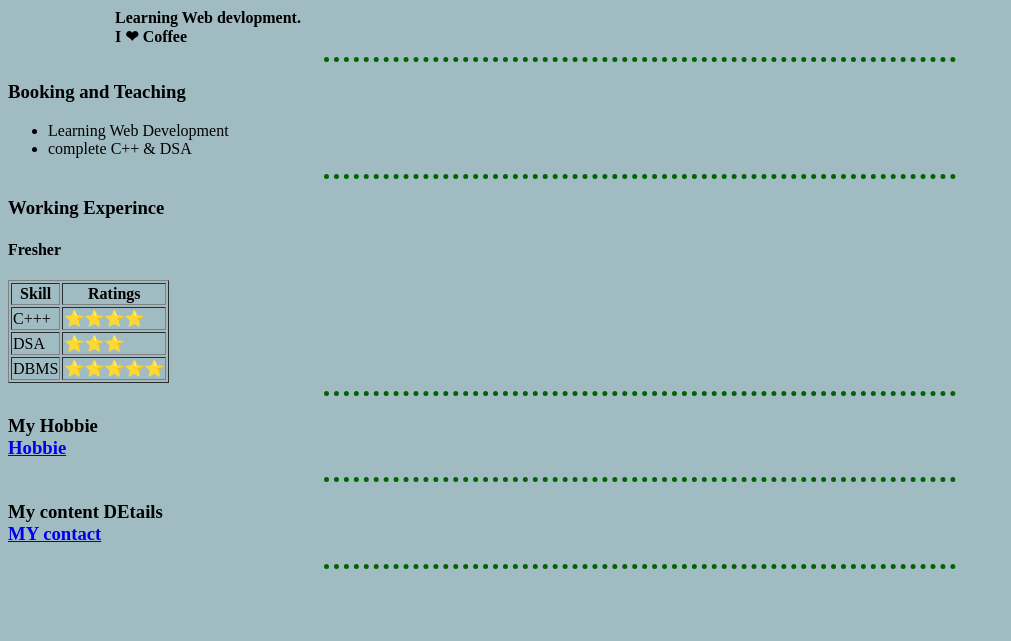
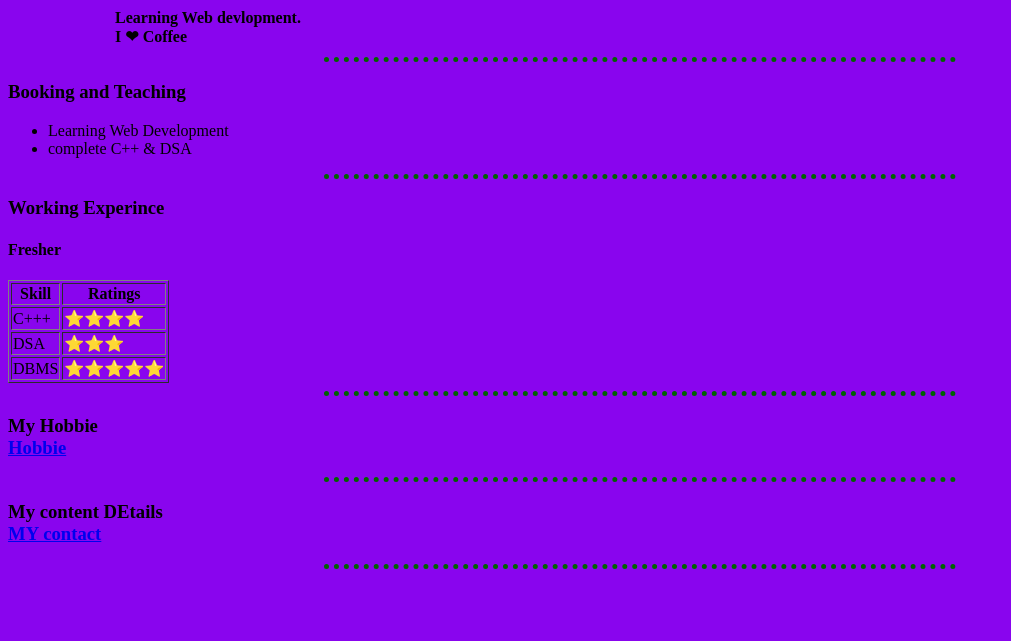
Before and after one commit to SuhaniKapasiya/Rsume, a plain HTML site: page index.html in a window 1280 px wide. Shown: the part 159-800 px from the top of the page, without its empty margins (0-1011 px from the left). Drawn offline with Linux system fonts and the light colour scheme.

Commit message:
Update style.css

```diff
--- a/style.css
+++ b/style.css
@@ -1,11 +1,11 @@
 
     body {
-        background-color:#A0BCC2;
+        background-color:#8905ee;
     }
 
     hr {
        border-color: darkgreen;
-       background-color: #A0BCC2 ;
+       background-color: #8905ee ;
         border-style:none;
         border-top-style: dotted;
         border-width: 5px;
```
